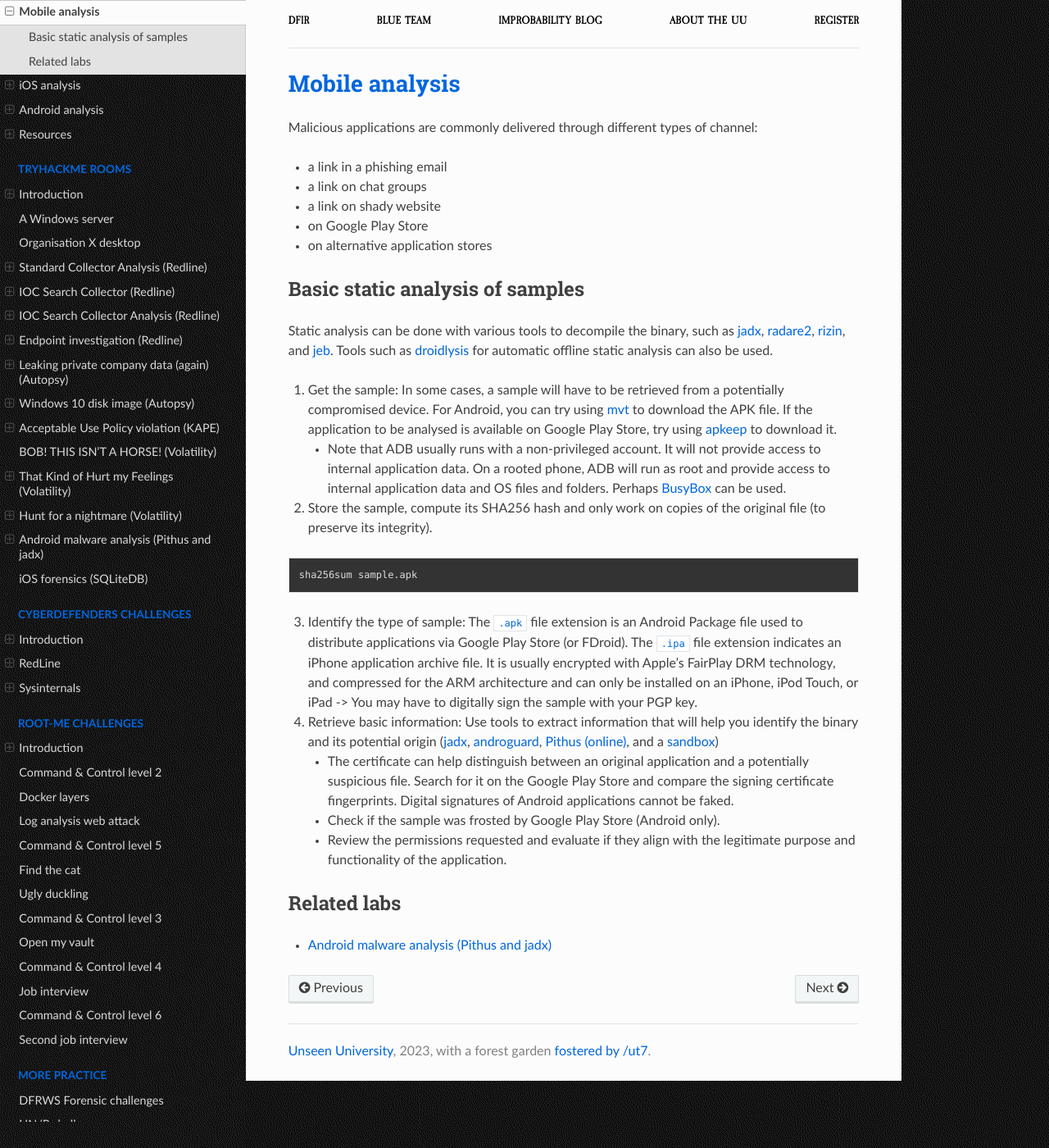
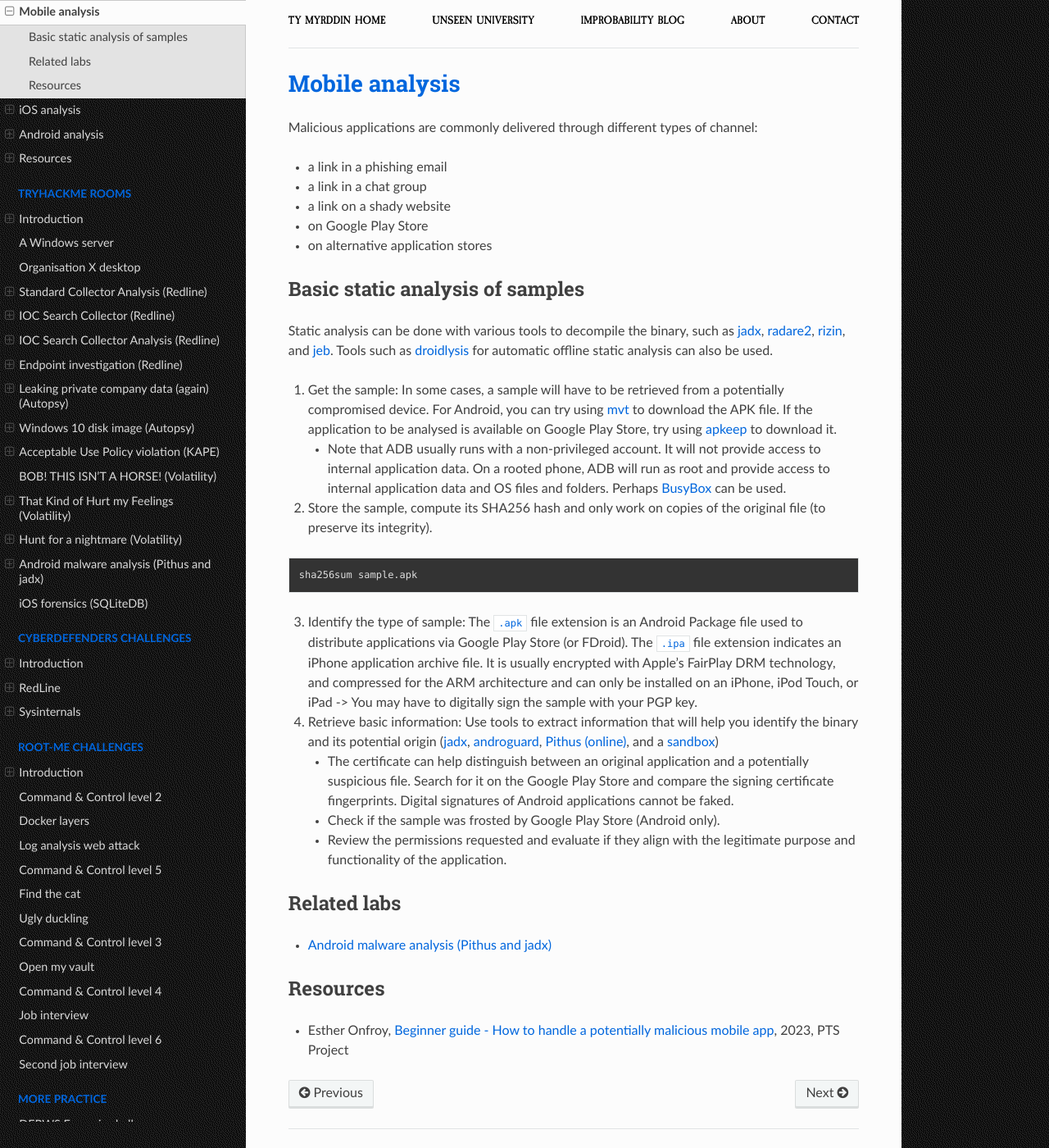
Before and after one commit to tymyrddin/blue-dfir, a Sphinx documentation site: the page built from source/docs/notes/mobile-analysis.md, in a window 1280 px wide and 1400 px high. Shown: the whole window at 82% size. Built offline with Sphinx 7.4.7 and the Read the Docs theme 2.0.0, drawn with Linux system fonts in a browser that asks for light colours; some of the changed text lies outside the part shown.

Commit message:
Upgrades

```diff
--- a/source/_templates/breadcrumbs.html
+++ b/source/_templates/breadcrumbs.html
@@ -1,11 +1,11 @@
 <div class="container">
     <topnav>
             <ul>
-                <li class="nav__item"><a href="https://dfir.tymyrddin.dev/" class="nav__link">DFIR</a></li>
-                <li class="nav__item"><a href="https://blue.tymyrddin.dev/" class="nav__link">Blue Team</a></li>
-                <li class="nav__item"><a href="https://uu.tymyrddin.dev/blog/" class="nav__link">Improbability Blog</a></li>
-                <li class="nav__item"><a href="https://uu.tymyrddin.dev/about/" class="nav__link">About the UU</a></li>
-                <li class="nav__item"><a href="https://uu.tymyrddin.dev/registration/" class="nav__link">Register</a></li>
+                <li class="nav__item"><a href="https://tymyrddin.dev/" class="nav__link">Ty Myrddin Home</a></li>
+                <li class="nav__item"><a href="https://uu.tymyrddin.dev/writeups/" class="nav__link">Unseen University</a></li>
+                <li class="nav__item"><a href="https://tymyrddin.dev/blogs/" class="nav__link">Improbability Blog</a></li>
+                <li class="nav__item"><a href="https://tymyrddin.dev/about/" class="nav__link">About</a></li>
+                <li class="nav__item"><a href="https://tymyrddin.dev/contact/" class="nav__link">Contact</a></li>
             </ul>
     </topnav>
     <hr>
--- a/source/_templates/footer.html
+++ b/source/_templates/footer.html
@@ -1,4 +1,4 @@
 {% extends "!footer.html" %}
 {%- block contentinfo %}
-        <a href="https://uu.tymyrddin.dev">Unseen University</a>, 2023, with a forest garden <a href="https://ut7.fr/">fostered by /ut7</a>.
+        <a href="https://uu.tymyrddin.dev">Unseen University</a>, 2024, with a forest garden <a href="https://ut7.fr/">fostered by /ut7</a>.
 {% endblock %}
--- a/source/conf.py
+++ b/source/conf.py
@@ -75,11 +75,6 @@ html_show_sphinx = False
 # If true, "(C) Copyright ..." is shown in the HTML footer. Default is True.
 html_show_copyright = False
 
-# Intersphinx
-intersphinx_mapping = {
-    "testlab": ("https://testlab.tymyrddin.dev/", None),
-}
-
 myst_url_schemes = ["http", "https", ]
 
 myst_enable_extensions = [
--- a/source/docs/notes/mobile-analysis.md
+++ b/source/docs/notes/mobile-analysis.md
@@ -3,8 +3,8 @@
 Malicious applications are commonly delivered through different types of channel:
 
 * a link in a phishing email
-* a link on chat groups
-* a link on shady website
+* a link in a chat group
+* a link on a shady website
 * on Google Play Store
 * on alternative application stores
 
@@ -29,3 +29,7 @@ sha256sum sample.apk
 ## Related labs
 
 * [Android malware analysis (Pithus and jadx)](../thm/android.md)
+
+## Resources
+
+* Esther Onfroy, [Beginner guide - How to handle a potentially malicious mobile app](https://pts-project.org/guides/g3/), 2023, PTS Project
```
Also changed, not shown: requirements.txt (+16 -83 lines), source/docs/notes/acquisition.md (+1 -1 lines).
